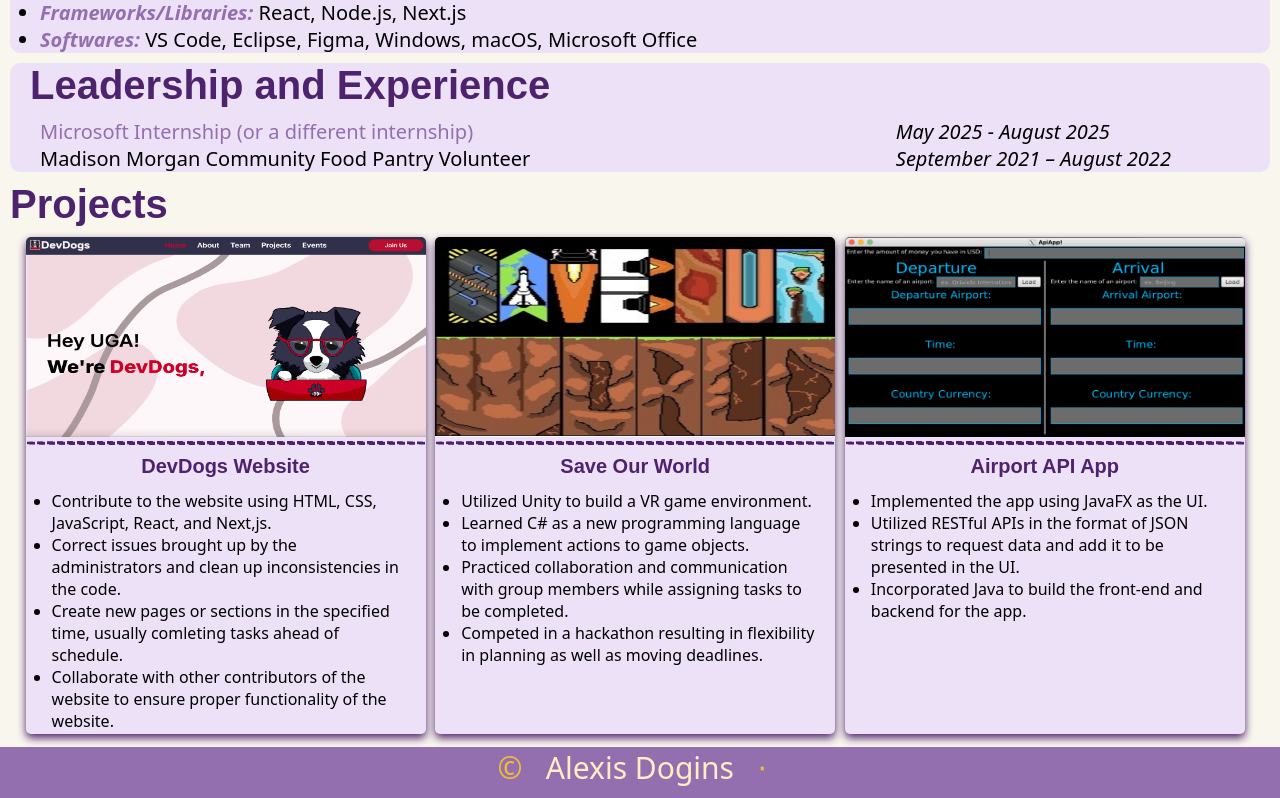
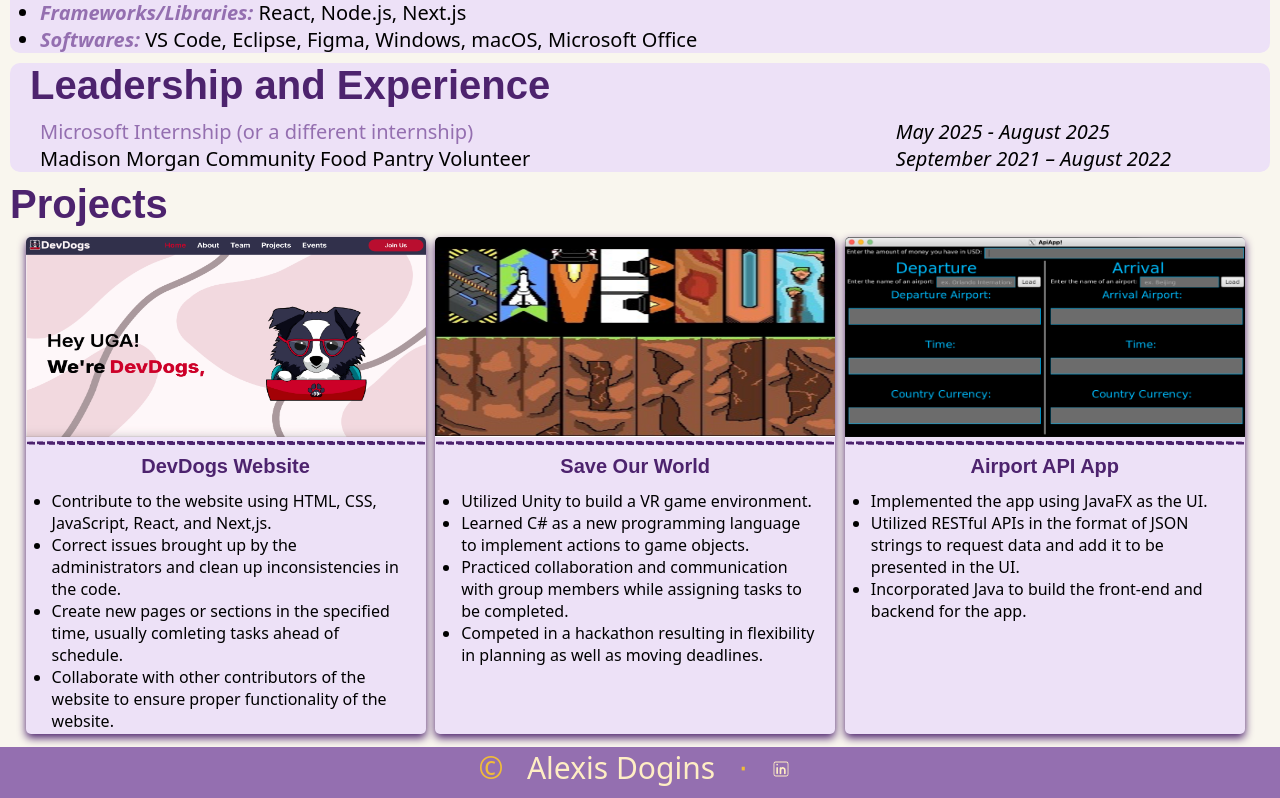
Before and after one commit to adogins/React-CV-Website, a Next.js app in the folder cv-react-app/: page / in a window 1280 px wide. Shown: the part 974-1772 px from the top of the page. Built offline with nearby package versions, Linux system fonts and the light colour scheme.

Commit message:
Fixed footer

```diff
--- a/cv-react-app/src/app/Components/Footer.module.css
+++ b/cv-react-app/src/app/Components/Footer.module.css
@@ -11,6 +11,11 @@
     color: #f0bc38;
 }
 
+.linkedin {
+    padding-top: 10px;
+    padding-right: 10px;
+}
+
 .footer a {
     color: #ffeec4;
     text-decoration: none;
--- a/cv-react-app/src/app/Components/Footer.tsx
+++ b/cv-react-app/src/app/Components/Footer.tsx
@@ -1,5 +1,6 @@
 import React from "react";
 import style from "./Footer.module.css";
+import { CiLinkedin } from "react-icons/ci";
 
 const Footer = () => {
   return (
@@ -8,7 +9,7 @@
         &copy; &nbsp; <a href="./contact.html">Alexis Dogins</a> &nbsp; &sdot;
         &nbsp;{" "}
         <a href="https://www.linkedin.com/in/alexis-dogins-46343830b">
-          <i className="fab fa-linkedin"></i>
+          <CiLinkedin className={style.linkedin} />
         </a>
       </p>
     </footer>
--- a/cv-react-app/src/app/Components/Nav.tsx
+++ b/cv-react-app/src/app/Components/Nav.tsx
@@ -1,18 +1,18 @@
 import React from "react";
 import style from "./Nav.module.css";
-//import Link from "next/link";
-//import contact from "../contact-page/contact-page";
 
 const Nav = () => {
   return (
     <nav className={style.nav}>
       <p id="name">
-        <a className="active" href="../contact-page/contact-page">
+        <a className="active" href="/">
           Alexis Dogins
         </a>
       </p>
       <p id="contact">
-        <a href="../contact-page/contact-page.tsx">Contact Alexis</a>
+        <a className="active" href="/contact-page">
+          Contact Alexis
+        </a>
       </p>
     </nav>
   );
```
Also changed, not shown: cv-react-app/package.json (+4 -3 lines), cv-react-app/src/app/contact-page/contact-page.tsx (deleted, +0 -9 lines), cv-react-app/src/app/contact-page/contact-page.module.css (deleted), 1 other file (tests, documents, lock files or other folders).
